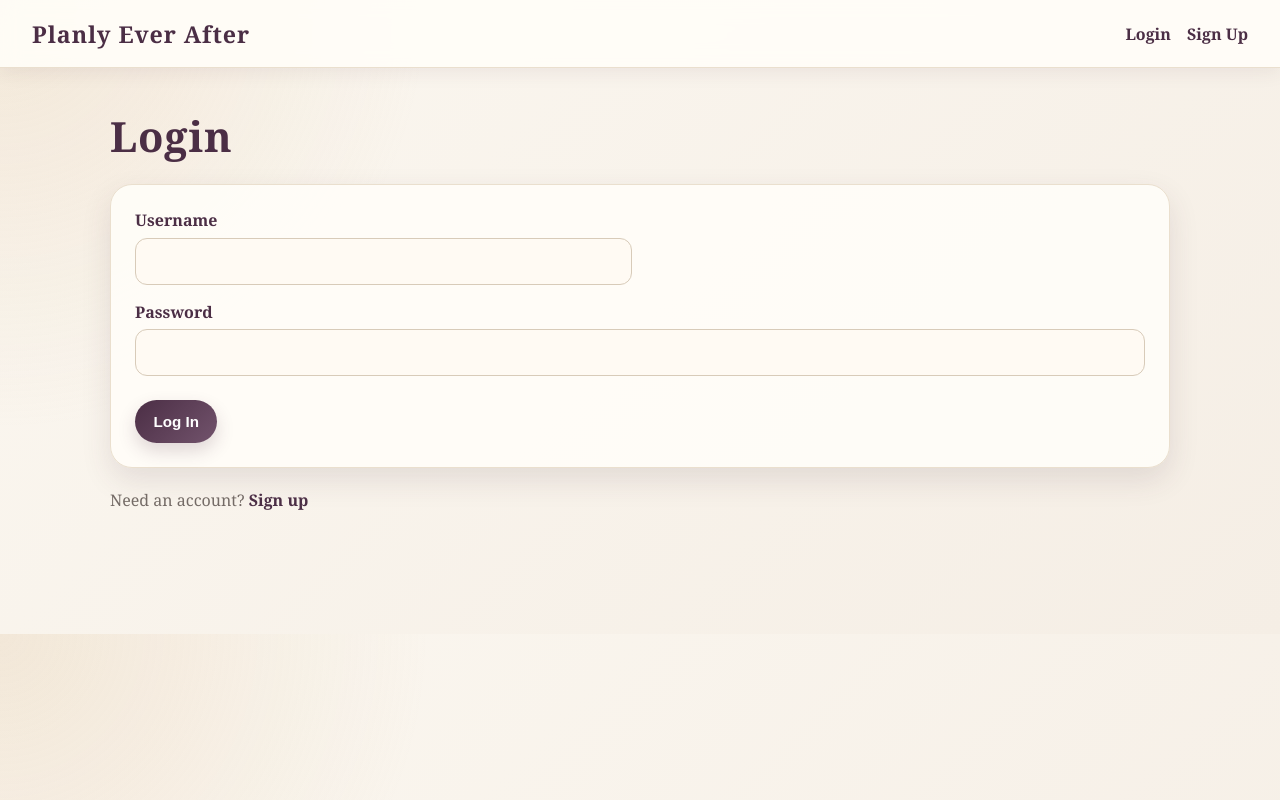
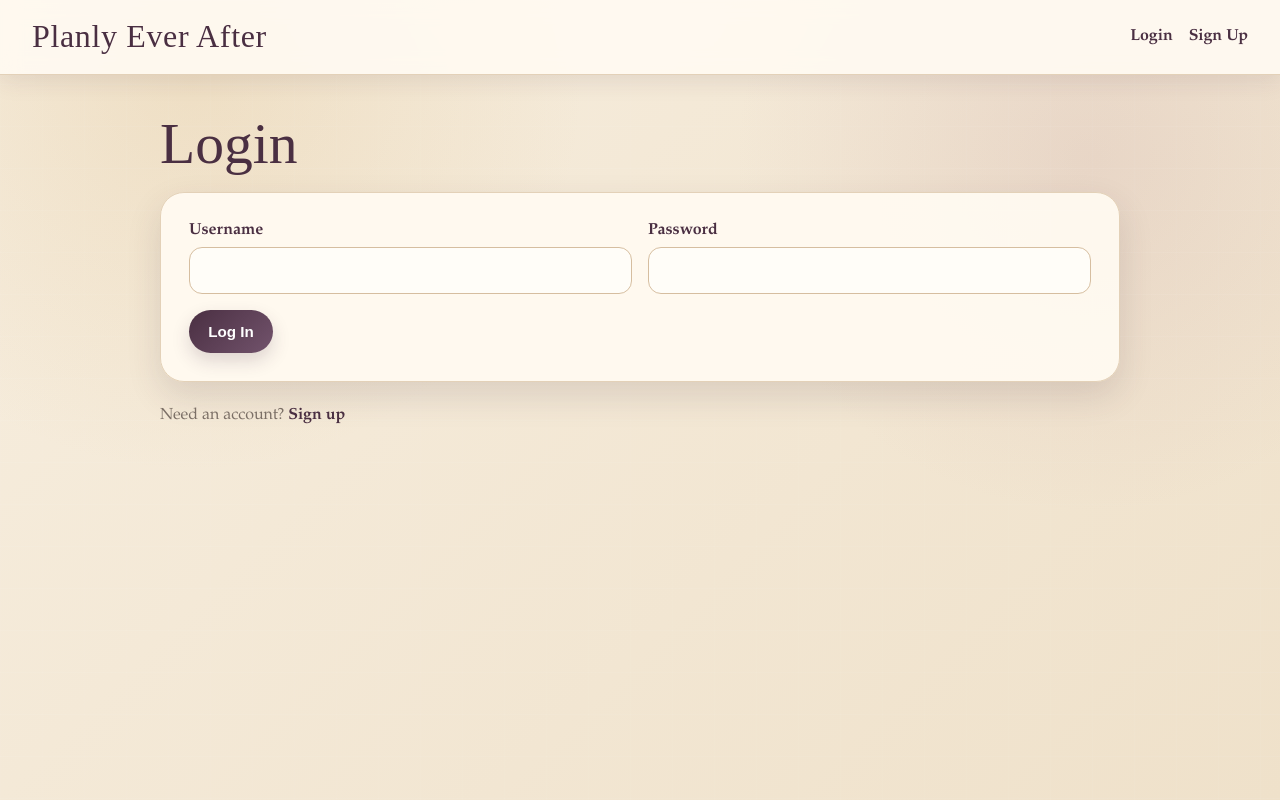
Before and after one commit to Zmowatt/planly-ever-after, a React (Vite) app in the folder client/: page /login in a window 1280 px wide. Built offline with nearby package versions, Linux system fonts and the light colour scheme; no server answers.

Commit message:
Polish final form styling

```diff
--- a/client/src/index.css
+++ b/client/src/index.css
@@ -3,25 +3,41 @@
 }
 
 :root {
-  --ivory: #fbf7f0;
-  --cream: #fffdf8;
-  --champagne: #d8b88f;
-  --rose: #b8878f;
-  --plum: #4b2e45;
-  --sage: #8c9b7a;
-  --charcoal: #2d2a2a;
-  --muted: #746b66;
-  --border: #eadfce;
-  --shadow: 0 12px 30px rgba(75, 46, 69, 0.12);
+  --parchment: #f7eedf;
+  --cream: #fffaf1;
+  --soft-cream: #fbf4e8;
+  --champagne: #d7b377;
+  --antique-gold: #b88a44;
+  --rose: #b98b8f;
+  --plum: #4a2f42;
+  --ink: #312822;
+  --muted: #7b6f66;
+  --border: #e3d1b8;
+  --shadow: 0 14px 34px rgba(74, 47, 66, 0.14);
 }
 
 body {
   margin: 0;
-  font-family: Georgia, "Times New Roman", serif;
+  min-height: 100vh;
+  font-family: "Palatino Linotype", Palatino, "Book Antiqua", Georgia, serif;
+  color: var(--ink);
   background:
-    radial-gradient(circle at top left, rgba(216, 184, 143, 0.25), transparent 30%),
-    linear-gradient(135deg, var(--ivory), #f5eee5);
-  color: var(--charcoal);
+    radial-gradient(circle at 15% 10%, rgba(215, 179, 119, 0.24), transparent 30%),
+    radial-gradient(circle at 85% 20%, rgba(185, 139, 143, 0.18), transparent 28%),
+    linear-gradient(135deg, var(--parchment), #efe1ca);
+}
+
+/* subtle parchment texture */
+body::before {
+  content: "";
+  position: fixed;
+  inset: 0;
+  pointer-events: none;
+  background-image:
+    linear-gradient(rgba(255, 255, 255, 0.28) 1px, transparent 1px),
+    linear-gradient(90deg, rgba(255, 255, 255, 0.18) 1px, transparent 1px);
+  background-size: 42px 42px;
+  opacity: 0.22;
 }
 
 a {
@@ -31,51 +47,59 @@ a {
 }
 
 a:hover {
-  color: var(--rose);
+  color: var(--antique-gold);
 }
 
 nav {
   display: flex;
   align-items: center;
   gap: 1rem;
-  padding: 1.1rem 2rem;
-  background: rgba(255, 253, 248, 0.92);
+  padding: 1.15rem 2rem;
+  background: rgba(255, 250, 241, 0.93);
   border-bottom: 1px solid var(--border);
-  box-shadow: 0 4px 18px rgba(75, 46, 69, 0.08);
+  box-shadow: 0 6px 22px rgba(74, 47, 66, 0.1);
   position: sticky;
   top: 0;
   z-index: 10;
   backdrop-filter: blur(10px);
 }
 
+nav a {
+  font-family: "Palatino Linotype", Palatino, Georgia, serif;
+}
+
 nav a:first-child {
   margin-right: auto;
-  font-size: 1.45rem;
+  font-family: "Brush Script MT", "Segoe Script", "Lucida Handwriting", cursive;
+  font-size: 2rem;
   color: var(--plum);
-  letter-spacing: 0.04em;
-}
-
-nav button {
-  margin-left: 0.25rem;
+  font-weight: 500;
+  letter-spacing: 0.02em;
 }
 
 main {
-  max-width: 1100px;
+  max-width: 1000px;
   margin: 2.5rem auto;
   padding: 0 1.25rem 4rem;
+  position: relative;
+  z-index: 1;
 }
 
 h1 {
+  font-family: "Brush Script MT", "Segoe Script", "Lucida Handwriting", cursive;
   color: var(--plum);
-  font-size: 2.6rem;
-  margin-bottom: 0.35rem;
-  letter-spacing: 0.02em;
+  font-size: 3.6rem;
+  font-weight: 500;
+  line-height: 1;
+  margin: 0 0 0.75rem;
 }
 
 h2 {
   color: var(--plum);
+  font-size: 1.55rem;
   margin-top: 0;
-  font-size: 1.55rem;
+  border-bottom: 1px solid rgba(184, 138, 68, 0.28);
+  padding-bottom: 0.45rem;
 }
 
 h3 {
@@ -84,19 +108,35 @@ h3 {
 }
 
 p {
-  line-height: 1.6;
+  line-height: 1.65;
   color: var(--muted);
 }
 
 section,
 article,
 form {
-  background: rgba(255, 253, 248, 0.94);
+  background: rgba(255, 250, 241, 0.95);
   border: 1px solid var(--border);
-  border-radius: 22px;
-  padding: 1.5rem;
+  border-radius: 24px;
+  padding: 1.75rem;
   margin: 1.25rem 0;
   box-shadow: var(--shadow);
+}
+
+section {
+  position: relative;
+  overflow: hidden;
+}
+
+section::before,
+article::before {
+  content: "";
+  display: block;
+  height: 4px;
+  width: 100%;
+  background: linear-gradient(90deg, var(--champagne), var(--rose), var(--plum));
+  border-radius: 999px;
+  margin-bottom: 1rem;
 }
 
 form {
@@ -115,23 +155,23 @@ input,
 select {
   width: 100%;
   padding: 0.85rem;
-  border: 1px solid #d8cbb9;
-  border-radius: 12px;
-  background: #fffaf3;
-  color: var(--charcoal);
+  border: 1px solid #d6bea0;
+  border-radius: 13px;
+  background: #fffdf8;
+  color: var(--ink);
   font-size: 1rem;
   font-family: Arial, Helvetica, sans-serif;
 }
 
 input:focus,
 select:focus {
-  outline: 3px solid rgba(216, 184, 143, 0.35);
-  border-color: var(--champagne);
+  outline: 3px solid rgba(215, 179, 119, 0.35);
+  border-color: var(--antique-gold);
 }
 
 button {
   width: fit-content;
-  padding: 0.8rem 1.15rem;
+  padding: 0.82rem 1.2rem;
   border: none;
   border-radius: 999px;
   background: linear-gradient(135deg, var(--plum), #72536c);
@@ -139,12 +179,16 @@ button {
   font-size: 0.95rem;
   font-weight: 800;
   cursor: pointer;
-  box-shadow: 0 8px 18px rgba(75, 46, 69, 0.18);
+  box-shadow: 0 8px 18px rgba(74, 47, 66, 0.18);
 }
 
 button:hover {
   transform: translateY(-1px);
-  background: linear-gradient(135deg, #3a2335, var(--plum));
+  background: linear-gradient(135deg, #382333, var(--plum));
+}
+
+article {
+  border-left: 5px solid var(--champagne);
 }
 
 article button,
@@ -156,37 +200,45 @@ article select {
 .error {
   color: #9d1c1c;
   font-weight: 800;
+  background: #fff1f1;
+  border: 1px solid #e8b5b5;
+  padding: 0.75rem 1rem;
+  border-radius: 12px;
 }
 
 .success {
   color: #2f7a4f;
   font-weight: 800;
+  background: #effaf2;
+  border: 1px solid #b9dec5;
+  padding: 0.75rem 1rem;
+  border-radius: 12px;
 }
 
-main > section:first-of-type {
-  border-top: 5px solid var(--champagne);
+/* Landing page feel */
+main > h1:first-child {
+  text-align: left;
 }
 
+main > h1 + h2,
 main > h1 + p {
-  font-size: 1.1rem;
+  max-width: 720px;
 }
 
-form button {
-  margin-top: 0.5rem;
-}
-
-article {
-  border-left: 5px solid var(--champagne);
+/* Slightly nicer card spacing */
+section p,
+article p {
+  margin: 0.4rem 0;
 }
 
 @media (min-width: 800px) {
   form {
     grid-template-columns: repeat(2, minmax(0, 1fr));
+    align-items: end;
   }
 
-  form button,
-  form label:last-of-type {
-    grid-column: span 2;
+  form button {
+    grid-column: 1 / -1;
   }
 }
 
@@ -198,10 +250,11 @@ article {
 
   nav a:first-child {
     width: 100%;
+    font-size: 1.8rem;
   }
 
   h1 {
-    font-size: 2.1rem;
+    font-size: 2.8rem;
   }
 
   main {
```
